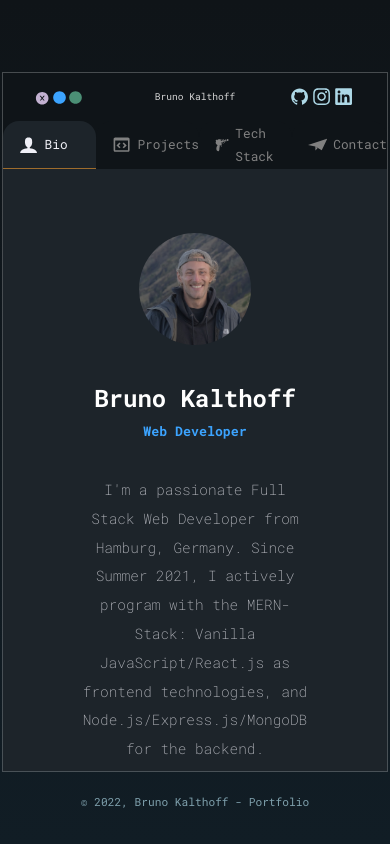
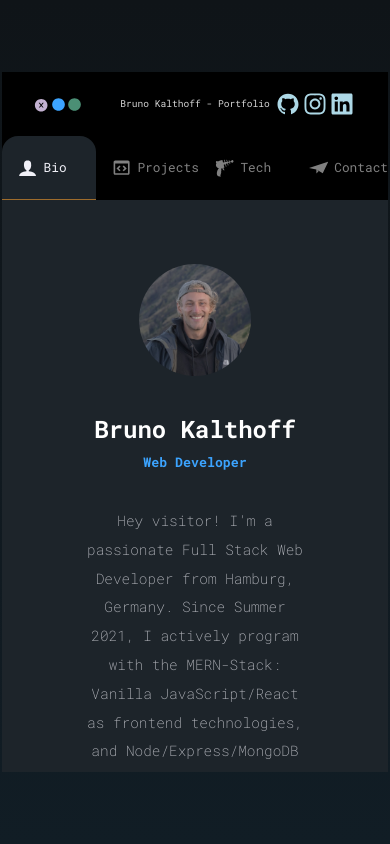
Before and after one commit to brunokalthoff/portfolio, a React (Create React App) app: page / in a window 390 px wide. Built offline with nearby package versions, Linux system fonts and the light colour scheme; the HTML template or start-up script is replaced by a standard one.

Commit message:
responsive

```diff
--- a/src/Bg.js
+++ b/src/Bg.js
@@ -15,7 +15,7 @@ function Bg({ glass, setGlass }) {
                     </div>
                 </div>
             }
-<Footer />
+{!glass && <Footer />}
         </>
     );
 }
--- a/src/Bio.jsx
+++ b/src/Bio.jsx
@@ -21,10 +21,10 @@ export default function Bio({ scrollYProgress }) {
       </motion.h5>
 
       <motion.p initial={{ opacity: 0 }} animate={{ opacity: 0.7 }}>
-        I'm a passionate Full Stack Web Developer from Hamburg, Germany. Since
+        Hey visitor! I'm a passionate Full Stack Web Developer from Hamburg, Germany. Since
         Summer 2021, I actively program with the MERN-Stack: Vanilla
-        JavaScript/React.js as frontend technologies, and
-        Node.js/Express.js/MongoDB for the backend.
+        JavaScript/React as frontend technologies, and
+        Node/Express/MongoDB for the backend.
         <br />
         <br />
         {!readMore && (
@@ -40,7 +40,7 @@ export default function Bio({ scrollYProgress }) {
             <motion.span>
               {" "}
               My programming journey began with designing and coding a virtual
-              art exhibition featuring 19 international artists in February
+              art exhibition featuring 19 international artists and friends in February
               2021, and a fascination about the possibilities that are in the
               world of programming. Besides further exploring art in the digital
               realm, I am interested in creating efficient and individual
--- a/src/Headline.js
+++ b/src/Headline.js
@@ -1,7 +1,6 @@
 import { motion } from "framer-motion";
 import { AiFillGithub } from "react-icons/ai";
 import { FaInstagram, FaLinkedin } from "react-icons/fa";
-import { IoRocketOutline } from "react-icons/io5";
 import { ImUser } from 'react-icons/im';
 import { SiMinutemailer } from "react-icons/si";
 import { GiRayGun } from "react-icons/gi";
@@ -34,7 +33,7 @@ function Headline({ nav, setNav, setGlass }) {
             <nav>
                 <motion.div layout className={nav === "Bio" ? "nav-tab-active" : "nav-tab-inactive"} onClick={() => setNav("Bio")}><ImUser title='Bio' /><motion.span>Bio</motion.span></motion.div>
                 <motion.div layout className={nav === "Projects" ? "nav-tab-active" : "nav-tab-inactive"} onClick={() => setNav("Projects")}><BiCodeBlock title='Projects' /> <span>Projects</span> </motion.div>
-                <motion.div layout className={nav === "Technology" ? "nav-tab-active" : "nav-tab-inactive"} onClick={() => setNav("Technology")}><GiRayGun title='Technologies' /> <span>Tech Stack</span> </motion.div>
+                <motion.div layout className={nav === "Technology" ? "nav-tab-active" : "nav-tab-inactive"} onClick={() => setNav("Technology")}><GiRayGun title='Technologies' /> <span>Tech</span> </motion.div>
                 <motion.div layout className={nav === "Contact" ? "nav-tab-active" : "nav-tab-inactive"} onClick={() => setNav("Contact")} ><SiMinutemailer title='Contact' /><span>Contact</span></motion.div>
             </nav>
         </motion.div>
--- a/src/index.css
+++ b/src/index.css
@@ -237,10 +237,9 @@ nav div {
   align-items: center;
   z-index: 1;
   transition: all 0.4;
-  /* border: 1px solid rgba(255, 255, 255, 0.122); */
-  /* border-top: 1px solid rgba(255, 255, 255, 0.067); */
   border-radius: 1rem 1rem 0 0;
-  background-color: rgb(15, 20, 24);
+  /* background-color: rgb(15, 20, 24); */
+  background-color: inherit;
   z-index: 10000;
   color: var(--grey);
   padding-left: 1rem;
@@ -354,7 +353,6 @@ nav div span {
   font-size: 1.2rem;
   opacity: 1;
 }
-
 
 .contact-form {
   display: flex;
@@ -470,6 +468,10 @@ textarea:focus {
   color: rgb(212, 212, 212);
 }
 
+.crunchrocket::after {
+  content: " - Portfolio";
+}
+
 .headline-buttons-left svg {
   margin-right: 0.2rem;
 }
@@ -485,7 +487,6 @@ textarea:focus {
   color: var(--successGreen);
 }
 
-
 .headline svg {
   font-size: 1.2rem;
 }
@@ -493,7 +494,8 @@ textarea:focus {
 .social-icons svg {
   color: lightblue;
   cursor: pointer;
-  margin: .1rem;
+  margin: 0.1rem;
+  font-size: 1.5rem;
 }
 
 .headline h2 {
@@ -776,7 +778,34 @@ textarea:focus {
     width: 100%;
     height: 100vh;
     border-radius: 0;
+    border: none;
   }
+
+  .headline {
+    background-color: black;
+    /* background-color: black; */
+  }
+
+  .headline-line {
+    height: 4rem;
+  }
+
+  nav {
+    height: 4rem;
+  }
+
+  .social-icons {
+    justify-self: end;
+  }
+
+  .social-icons svg {
+    font-size: 1.5rem;
+  }
+
+  /* .headline-buttons-left svg:nth-child(2),
+  .headline-buttons-left svg:nth-child(3) {
+    display: none;
+  } */
 
   .project > div {
     display: flex;
@@ -785,7 +814,7 @@ textarea:focus {
 
   .project h3 {
     line-height: 1.5rem;
-    margin-bottom: .5rem;
+    margin-bottom: 0.5rem;
     padding: 0;
     width: 100%;
   }
@@ -938,6 +967,6 @@ footer {
 small {
   margin: 2rem 0;
   color: lightblue;
-  font-size: .7rem;
-  opacity: .7;
+  font-size: 0.7rem;
+  opacity: 0.7;
 }
```
Also changed, not shown: 1 other file (tests, documents, lock files or other folders).
